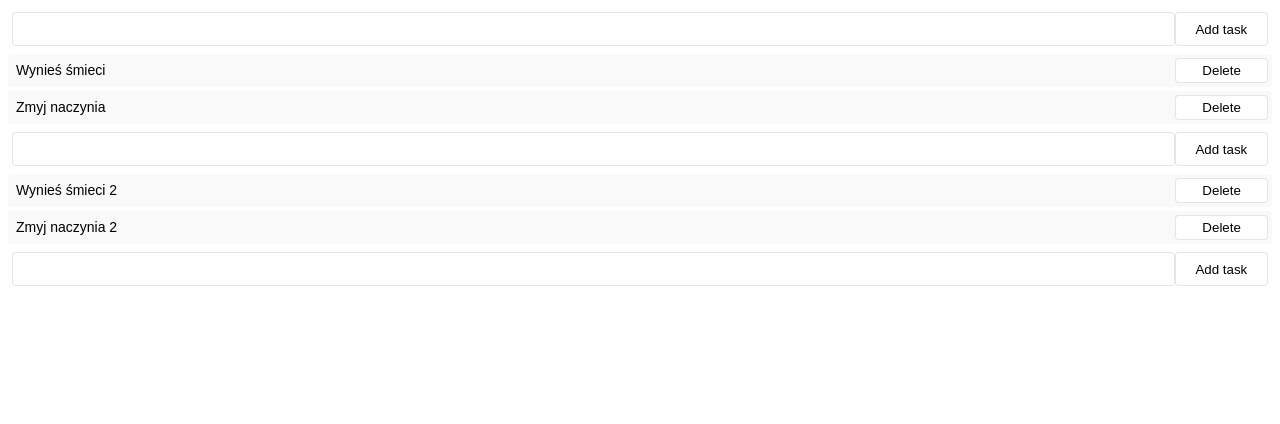
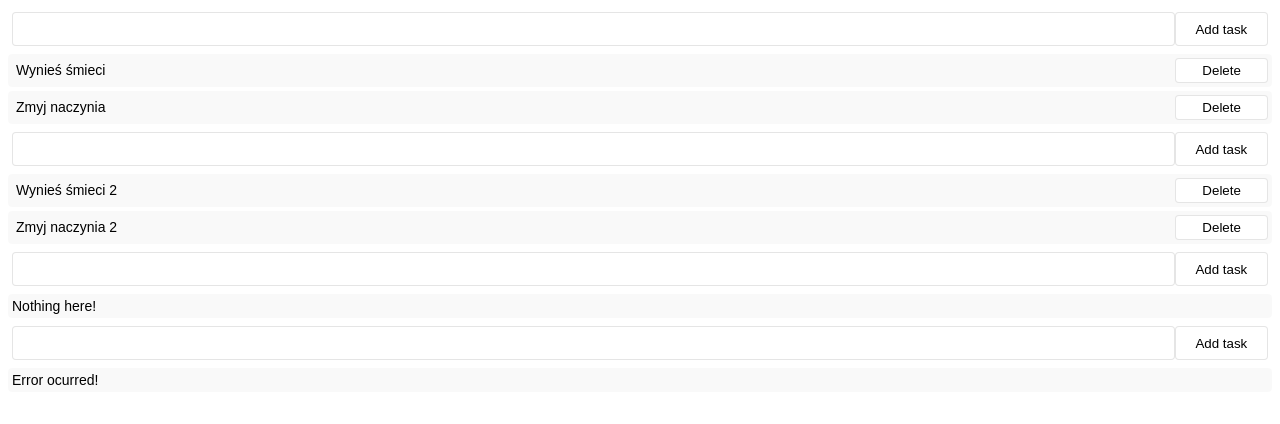
Before and after one commit to coderoadpl/frontend--async--project-2, a plain HTML site: page index.html in a window 1280 px wide. Drawn offline with Linux system fonts and the light colour scheme; no server answers.

Commit message:
Lading, error and empty states handling

```diff
--- /dev/null
+++ b/Message.js
@@ -0,0 +1,27 @@
+class Message {
+
+    constructor(text) {
+        this.text = text
+    }
+
+    render() {
+
+        const container = document.createElement('div')
+
+        container.style.display = 'flex'
+        container.style.justifyContent = 'space-between'
+        container.style.padding = '4px'
+        container.style.marginBottom = '4px'
+        container.style.borderRadius = '4px'
+        container.style.fontFamily = 'sans-serif'
+        container.style.fontSize = '14px'
+
+        container.style.backgroundColor = 'rgba(0, 0, 0, 0.025)'
+
+        container.innerText = this.text
+
+        return container
+
+    }
+
+}
--- a/ToDo.js
+++ b/ToDo.js
@@ -3,13 +3,29 @@ class ToDo {
     constructor(url) {
         this.url = url || '/data1.json'
         this.container = null
-        this.tasks = []
+        this.tasks = null
+        this.isLoading = true
+        this.hasError = null
 
         this.loadTasks()
     }
 
     loadTasks() {
-        return fetchData(this.url)
+        return fetchData(
+            this.url,
+            {
+                startCallback: () => {
+                    this.isLoading = true
+                    this.hasError = null
+                },
+                catchCallback: (error) => {
+                    this.hasError = error
+                },
+                endCallback: () => {
+                    this.isLoading = false
+                },
+            }
+        )
             .then((data) => {
                 const tasks = data && data.tasks
                 this.setTasks(tasks || [])
@@ -52,6 +68,24 @@ class ToDo {
     }
 
     renderTasks() {
+        if (this.hasError) {
+            const message = new Message('Error ocurred!')
+            this.container.appendChild(message.render())
+            return
+        }
+
+        if (this.isLoading) {
+            const message = new Message('Loading...')
+            this.container.appendChild(message.render())
+            return
+        }
+
+        if (this.tasks.length === 0) {
+            const message = new Message('Nothing here!')
+            this.container.appendChild(message.render())
+            return
+        }
+
         this.tasks.forEach((taskData, index) => {
             const task = new Task(
                 taskData,
--- a/index.html
+++ b/index.html
@@ -15,22 +15,26 @@
     <div class="todo-1"></div>
     <div class="todo-2"></div>
     <div class="todo-3"></div>
+    <div class="todo-4"></div>
 
     <script src="./fetchData.js"></script>
     <script src="./Button.js"></script>
     <script src="./Input.js"></script>
     <script src="./Form.js"></script>
     <script src="./Task.js"></script>
+    <script src="./Message.js"></script>
     <script src="./ToDo.js"></script>
 
     <script>
         const todo1 = new ToDo('/data1.json')
         const todo2 = new ToDo('/data2.json')
         const todo3 = new ToDo('/data3.json')
+        const todo4 = new ToDo('/data4.json')
 
         document.querySelector('.todo-1').appendChild(todo1.render())
         document.querySelector('.todo-2').appendChild(todo2.render())
         document.querySelector('.todo-3').appendChild(todo3.render())
+        document.querySelector('.todo-4').appendChild(todo4.render())
     </script>
 
 </body>
```
